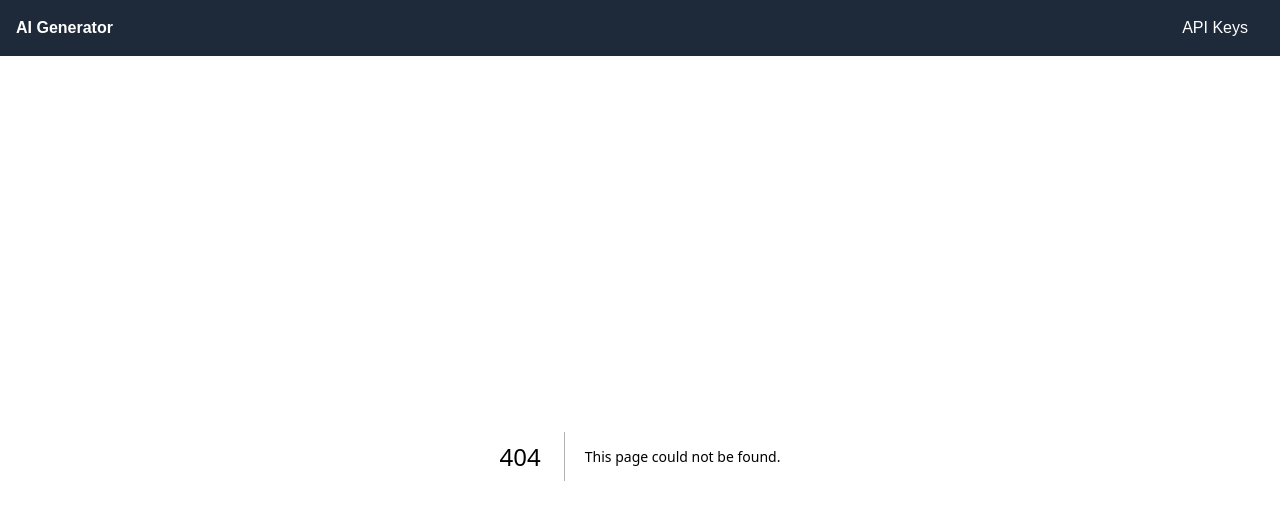
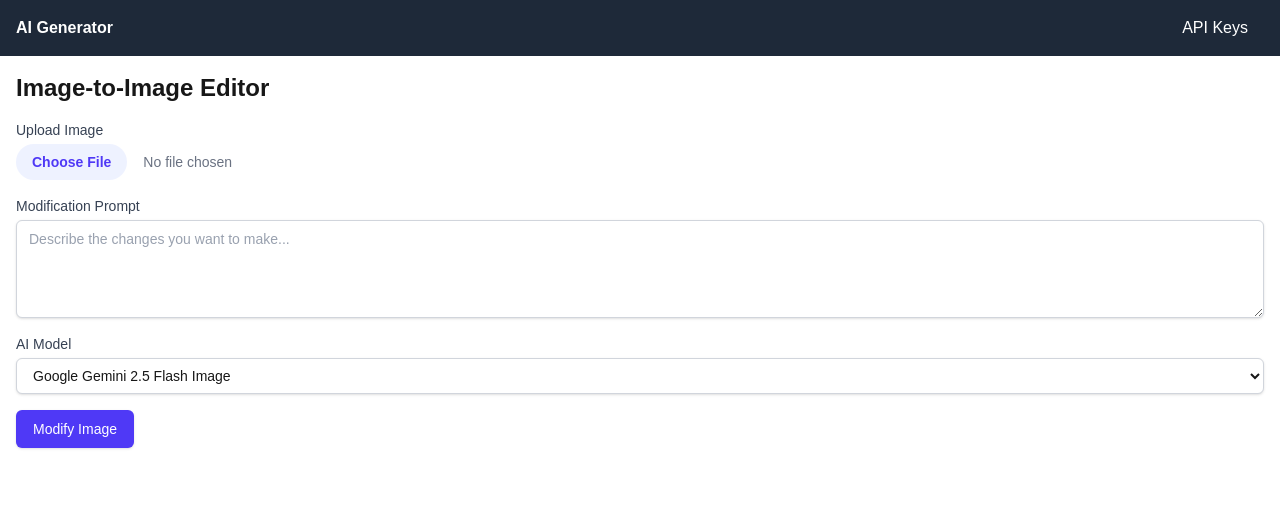
Before and after one commit to jojo76110/agent, a Next.js app: page /image-to-image in a window 1280 px wide. Before the commit this address had no page. Shown: the top 520 px of the page. Built offline with nearby package versions, Linux system fonts and the light colour scheme.

Commit message:
Add files via upload

```diff
--- /dev/null
+++ b/src/app/image-to-image/page.tsx
@@ -0,0 +1,136 @@
+"use client";
+
+import { useState } from "react";
+
+export default function ImageToImagePage() {
+  const [prompt, setPrompt] = useState("");
+  const [model, setModel] = useState("google");
+  const [imageUrl, setImageUrl] = useState<string | null>(null);
+  const [modifiedImageUrl, setModifiedImageUrl] = useState<string | null>(null);
+  const [loading, setLoading] = useState(false);
+  const [error, setError] = useState<string | null>(null);
+
+  const handleImageUpload = (e: React.ChangeEvent<HTMLInputElement>) => {
+    const file = e.target.files?.[0];
+    if (file) {
+      const reader = new FileReader();
+      reader.onloadend = () => {
+        setImageUrl(reader.result as string);
+      };
+      reader.readAsDataURL(file);
+    }
+  };
+
+  const handleSubmit = async (e: React.FormEvent) => {
+    e.preventDefault();
+    if (!imageUrl) {
+      setError("Please upload an image first.");
+      return;
+    }
+    setLoading(true);
+    setError(null);
+    setModifiedImageUrl(null);
+
+    try {
+      const response = await fetch("/api/generate/image-to-image", {
+        method: "POST",
+        headers: {
+          "Content-Type": "application/json",
+        },
+        body: JSON.stringify({ imageUrl, prompt, model, apiKey: "YOUR_API_KEY" }), // Replace with actual API key
+      });
+
+      const data = await response.json();
+
+      if (response.ok) {
+        setModifiedImageUrl(data.modifiedImageUrl);
+      } else {
+        setError(data.error || "An unknown error occurred");
+      }
+    } catch (err) {
+      console.error("Failed to modify image:", err);
+      setError("Failed to connect to the server.");
+    } finally {
+      setLoading(false);
+    }
+  };
+
+  return (
+    <div className="container mx-auto p-4">
+      <h1 className="text-2xl font-bold mb-4">Image-to-Image Editor</h1>
+      <form onSubmit={handleSubmit} className="space-y-4">
+        <div>
+          <label htmlFor="imageUpload" className="block text-sm font-medium text-gray-700">
+            Upload Image
+          </label>
+          <input
+            type="file"
+            id="imageUpload"
+            name="imageUpload"
+            accept="image/*"
+            onChange={handleImageUpload}
+            className="mt-1 block w-full text-sm text-gray-500 file:mr-4 file:py-2 file:px-4 file:rounded-full file:border-0 file:text-sm file:font-semibold file:bg-indigo-50 file:text-indigo-600 hover:file:bg-indigo-100"
+            required
+          />
+        </div>
+
+        {imageUrl && (
+          <div className="mt-4">
+            <h3 className="text-lg font-semibold">Original Image:</h3>
+            <img src={imageUrl} alt="Original" className="max-w-xs h-auto rounded-md shadow-lg" />
+          </div>
+        )}
+
+        <div>
+          <label htmlFor="prompt" className="block text-sm font-medium text-gray-700">
+            Modification Prompt
+          </label>
+          <textarea
+            id="prompt"
+            name="prompt"
+            rows={4}
+            value={prompt}
+            onChange={(e) => setPrompt(e.target.value)}
+            className="mt-1 block w-full px-3 py-2 bg-white border border-gray-300 rounded-md shadow-sm placeholder-gray-400 focus:outline-none focus:ring-indigo-500 focus:border-indigo-500 sm:text-sm"
+            placeholder="Describe the changes you want to make..."
+            required
+          ></textarea>
+        </div>
+
+        <div>
+          <label htmlFor="model" className="block text-sm font-medium text-gray-700">
+            AI Model
+          </label>
+          <select
+            id="model"
+            name="model"
+            value={model}
+            onChange={(e) => setModel(e.target.value)}
+            className="mt-1 block w-full px-3 py-2 bg-white border border-gray-300 rounded-md shadow-sm focus:outline-none focus:ring-indigo-500 focus:border-indigo-500 sm:text-sm"
+          >
+            <option value="google">Google Gemini 2.5 Flash Image</option>
+            <option value="openai">OpenAI DALL-E</option>
+            {/* Add other models as they become available for this task */}
+          </select>
+        </div>
+
+        <button
+          type="submit"
+          className="inline-flex justify-center py-2 px-4 border border-transparent shadow-sm text-sm font-medium rounded-md text-white bg-indigo-600 hover:bg-indigo-700 focus:outline-none focus:ring-2 focus:ring-offset-2 focus:ring-indigo-500"
+          disabled={loading || !imageUrl}
+        >
+          {loading ? "Modifying..." : "Modify Image"}
+        </button>
+      </form>
+
+      {error && <p className="text-red-500 mt-4">Error: {error}</p>}
+
+      {modifiedImageUrl && (
+        <div className="mt-8">
+          <h2 className="text-xl font-semibold mb-2">Modified Image:</h2>
+          <img src={modifiedImageUrl} alt="Modified" className="max-w-full h-auto rounded-md shadow-lg" />
+        </div>
+      )}
+    </div>
+  );
+}
--- /dev/null
+++ b/src/app/text-to-image/page.tsx
@@ -0,0 +1,97 @@
+"use client";
+
+import { useState } from "react";
+
+export default function TextToImagePage() {
+  const [prompt, setPrompt] = useState("");
+  const [model, setModel] = useState("google"); // Default model
+  const [imageUrl, setImageUrl] = useState<string | null>(null);
+  const [loading, setLoading] = useState(false);
+  const [error, setError] = useState<string | null>(null);
+
+  const handleSubmit = async (e: React.FormEvent) => {
+    e.preventDefault();
+    setLoading(true);
+    setError(null);
+    setImageUrl(null);
+
+    try {
+      const response = await fetch("/api/generate/text-to-image", {
+        method: "POST",
+        headers: {
+          "Content-Type": "application/json",
+        },
+        body: JSON.stringify({ prompt, model, apiKey: "YOUR_API_KEY" }), // Replace with actual API key from context
+      });
+
+      const data = await response.json();
+
+      if (response.ok) {
+        setImageUrl(data.imageUrl);
+      } else {
+        setError(data.error || "An unknown error occurred");
+      }
+    } catch (err) {
+      console.error("Failed to generate image:", err);
+      setError("Failed to connect to the server.");
+    } finally {
+      setLoading(false);
+    }
+  };
+
+  return (
+    <div className="container mx-auto p-4">
+      <h1 className="text-2xl font-bold mb-4">Text-to-Image Generator</h1>
+      <form onSubmit={handleSubmit} className="space-y-4">
+        <div>
+          <label htmlFor="prompt" className="block text-sm font-medium text-gray-700">
+            Prompt
+          </label>
+          <textarea
+            id="prompt"
+            name="prompt"
+            rows={4}
+            value={prompt}
+            onChange={(e) => setPrompt(e.target.value)}
+            className="mt-1 block w-full px-3 py-2 bg-white border border-gray-300 rounded-md shadow-sm placeholder-gray-400 focus:outline-none focus:ring-indigo-500 focus:border-indigo-500 sm:text-sm"
+            placeholder="Enter your text prompt here..."
+            required
+          ></textarea>
+        </div>
+        <div>
+          <label htmlFor="model" className="block text-sm font-medium text-gray-700">
+            AI Model
+          </label>
+          <select
+            id="model"
+            name="model"
+            value={model}
+            onChange={(e) => setModel(e.target.value)}
+            className="mt-1 block w-full px-3 py-2 bg-white border border-gray-300 rounded-md shadow-sm focus:outline-none focus:ring-indigo-500 focus:border-indigo-500 sm:text-sm"
+          >
+            <option value="google">Google Gemini 2.5 Flash Image</option>
+            <option value="openai">OpenAI DALL-E</option>
+            <option value="anthropic">Anthropic (if supported for image gen)</option>
+            <option value="deepseek">DeepSeek/Qwen (if supported for image gen)</option>
+          </select>
+        </div>
+        <button
+          type="submit"
+          className="inline-flex justify-center py-2 px-4 border border-transparent shadow-sm text-sm font-medium rounded-md text-white bg-indigo-600 hover:bg-indigo-700 focus:outline-none focus:ring-2 focus:ring-offset-2 focus:ring-indigo-500"
+          disabled={loading}
+        >
+          {loading ? "Generating..." : "Generate Image"}
+        </button>
+      </form>
+
+      {error && <p className="text-red-500 mt-4">Error: {error}</p>}
+
+      {imageUrl && (
+        <div className="mt-8">
+          <h2 className="text-xl font-semibold mb-2">Generated Image:</h2>
+          <img src={imageUrl} alt="Generated" className="max-w-full h-auto rounded-md shadow-lg" />
+        </div>
+      )}
+    </div>
+  );
+}
```
